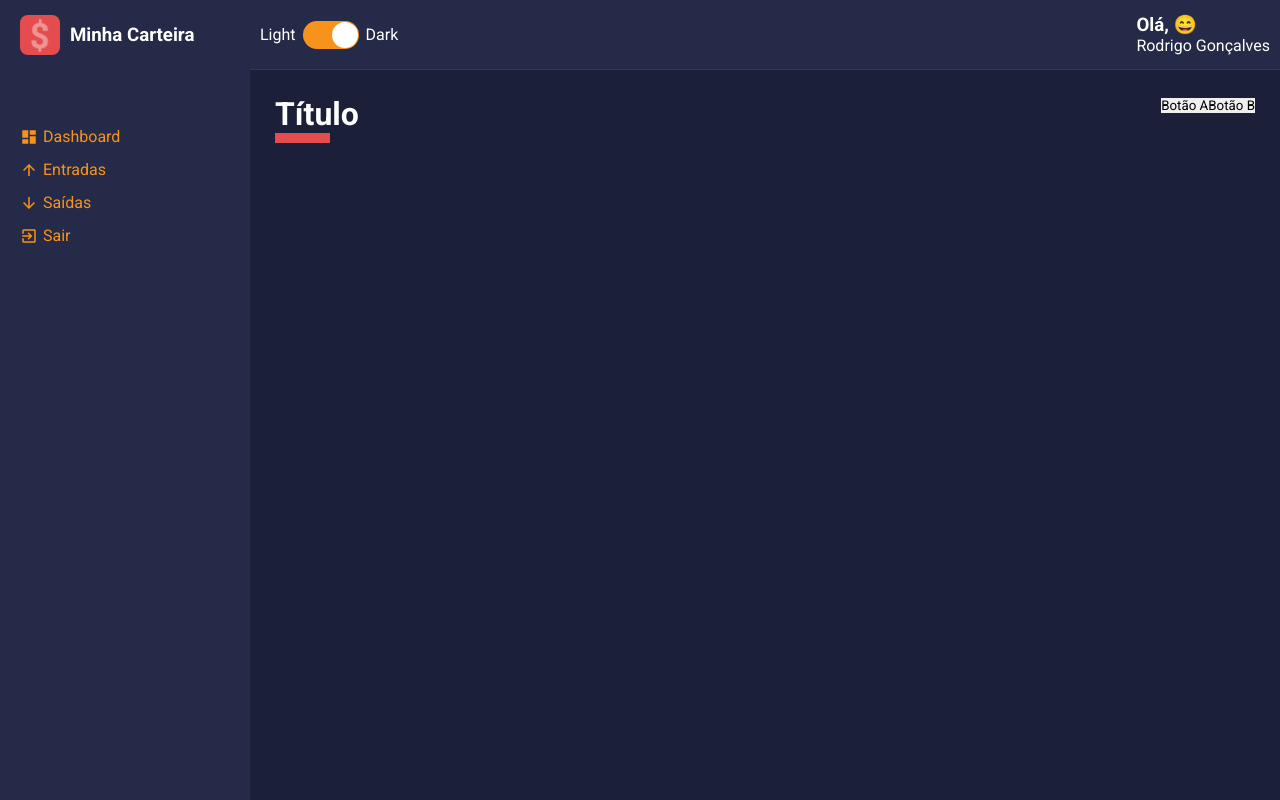
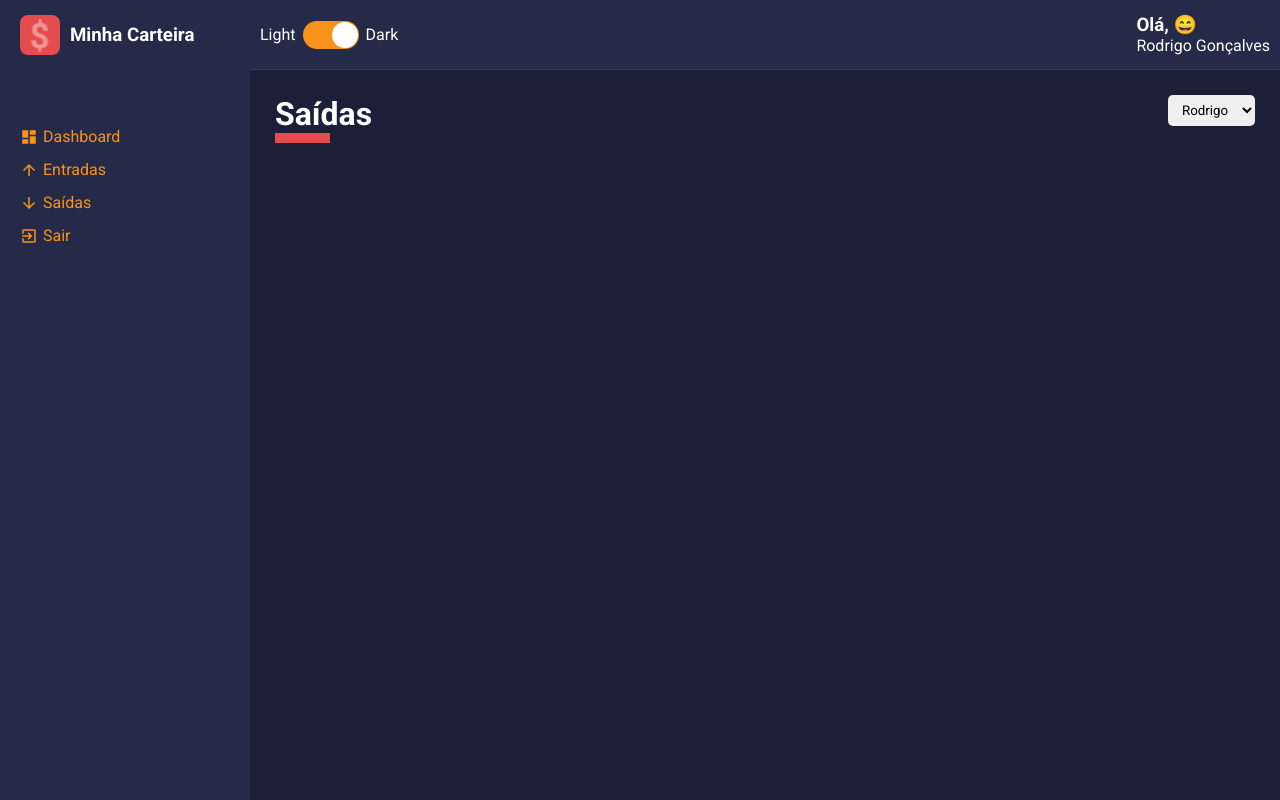
Before and after one commit to CarlosMota/react_e_typescript_desenvolvendo_um_dashboard, a React (Create React App) app: page /list/1 in a window 1280 px wide. Built offline with nearby package versions, Linux system fonts and the light colour scheme.

Commit message:
[S3A16] Criando o componente de select e deixando o header content dinamico
Signed-off-by: Carlos Silva <carlos.motta89@mail.com>

```diff
--- a/src/App.tsx
+++ b/src/App.tsx
@@ -2,7 +2,8 @@
 /**Sem esse Theme provider ocorre uma exceção informando que a propriedade secondary não existe */
 import {ThemeProvider} from 'styled-components';
 import GlobalStyles from './styles/GlobalStyles';
-import Dashboard from './pages/Dashboard'
+import Dashboard from './pages/Dashboard';
+import List from './pages/List';
 import Layout from './Components/Layout';
 // import dark from './styles/themes/dark';
 import dark from './styles/themes/dark';
@@ -15,7 +16,7 @@
         <ThemeProvider theme={dark}>
             <GlobalStyles/>
             <Layout>
-                <Dashboard/>
+                <List/>
             </Layout>
         </ThemeProvider>
     );
--- a/src/Components/ContentHeader/index.tsx
+++ b/src/Components/ContentHeader/index.tsx
@@ -1,20 +1,28 @@
 import React from 'react';
+import SelectInput from '../../Components/SelectInput';
 import {
     Container,
     TitleContainer,
     Controllers
 } from './styles';
 
+interface IContentHeaderProps {
+    title: string;
+    lineColor: string;
+    children: React.ReactNode;
+}
 
-const ContentHeader: React.FC = () => {
+const ContentHeader: React.FC<IContentHeaderProps> = ({
+    title, lineColor, children
+}) => {
+
     return (
         <Container>
-            <TitleContainer>
-                <h1>Título</h1>
+            <TitleContainer lineColor={lineColor}>
+                <h1>{title}</h1>
             </TitleContainer>
             <Controllers>
-                <button type="button">Botão A</button>
-                <button type="button">Botão B</button>
+                {children}
             </Controllers>
         </Container>
     );
--- a/src/Components/ContentHeader/styles.ts
+++ b/src/Components/ContentHeader/styles.ts
@@ -1,4 +1,8 @@
 import styled from 'styled-components';
+
+interface ITitleContainerProps {
+    lineColor: string
+}
 
 export const Container = styled.div`
     width: 100%;
@@ -8,7 +12,7 @@
 
 `;
 
-export const TitleContainer = styled.div`
+export const TitleContainer = styled.div<ITitleContainerProps>`
 
     > h1 {
         color: ${props => props.theme.colors.white};
@@ -17,7 +21,7 @@
             content: '';
             display: block;
             width: 55px;
-            border-bottom: 10px solid ${props => props.theme.colors.warning}
+            border-bottom: 10px solid ${props => props.lineColor}
         }
 
     }
@@ -26,5 +30,5 @@
 `;
 
 export const Controllers = styled.div`
-
+    display: flex;
 `;
--- /dev/null
+++ b/src/Components/SelectInput/index.tsx
@@ -0,0 +1,26 @@
+
+import React from 'react';
+import { Container } from './styles';
+
+interface ISelectInputProps {
+    options: {
+        value: string | number;
+        label: string | number;
+    }[],
+}
+
+const SelectInput: React.FC<ISelectInputProps> = ({options}) => {
+    return (
+        <Container>
+            <select>
+                {
+                    options.map(option => {
+                        return <option value={option.value}>{option.label}</option>
+                    })
+                }
+            </select>
+        </Container>
+    );
+}
+
+export default SelectInput;
--- /dev/null
+++ b/src/Components/SelectInput/styles.ts
@@ -0,0 +1,10 @@
+import styled from 'styled-components';
+
+export const Container = styled.div`
+    > select{
+        padding: 7px 10px;
+        border-radius: 5px;
+
+        margin-left: 7px;
+    }
+`;
--- a/src/pages/Dashboard/index.tsx
+++ b/src/pages/Dashboard/index.tsx
@@ -1,13 +1,23 @@
 import React from 'react';
 import {Container} from './styles';
 import ContentHeader from '../../Components/ContentHeader';
+import SelectInput from '../../Components/SelectInput';
 /**
  * Variavel Dashboard do tipo Functional Component
  */
 const Dashboard: React.FC = () => {
+
+    const options = [
+        { value: 'Rodrigo', label: 'Rodrigo'},
+        { value: 'Maria', label: 'Maria'},
+        { value: 'Ana', label: 'Ana'}
+    ];
+
     return (
         <Container>
-            <ContentHeader/>
+            <ContentHeader title="Dashboard" lineColor="#F7931B">
+                <SelectInput options={options}/>
+            </ContentHeader>
         </Container>
     );
 }
--- a/src/pages/List/index.tsx
+++ b/src/pages/List/index.tsx
@@ -1,11 +1,24 @@
 import React from 'react';
-
+import {Container} from './styles';
+import ContentHeader from '../../Components/ContentHeader';
+import SelectInput from '../../Components/SelectInput';
 /**
  * Variavel List do tipo Functional Component
  */
 const List: React.FC = () => {
+
+    const options = [
+        { value: 'Rodrigo', label: 'Rodrigo'},
+        { value: 'Maria', label: 'Maria'},
+        { value: 'Ana', label: 'Ana'}
+    ];
+
     return (
-        <h1>List</h1>
+        <Container>
+            <ContentHeader title="Saídas" lineColor="#E44C4E">
+                <SelectInput options={options}/>
+            </ContentHeader>
+        </Container>
     );
 }
 
--- /dev/null
+++ b/src/pages/List/styles.ts
@@ -0,0 +1,4 @@
+import styled from 'styled-components';
+
+
+export const Container = styled.div``;
```
